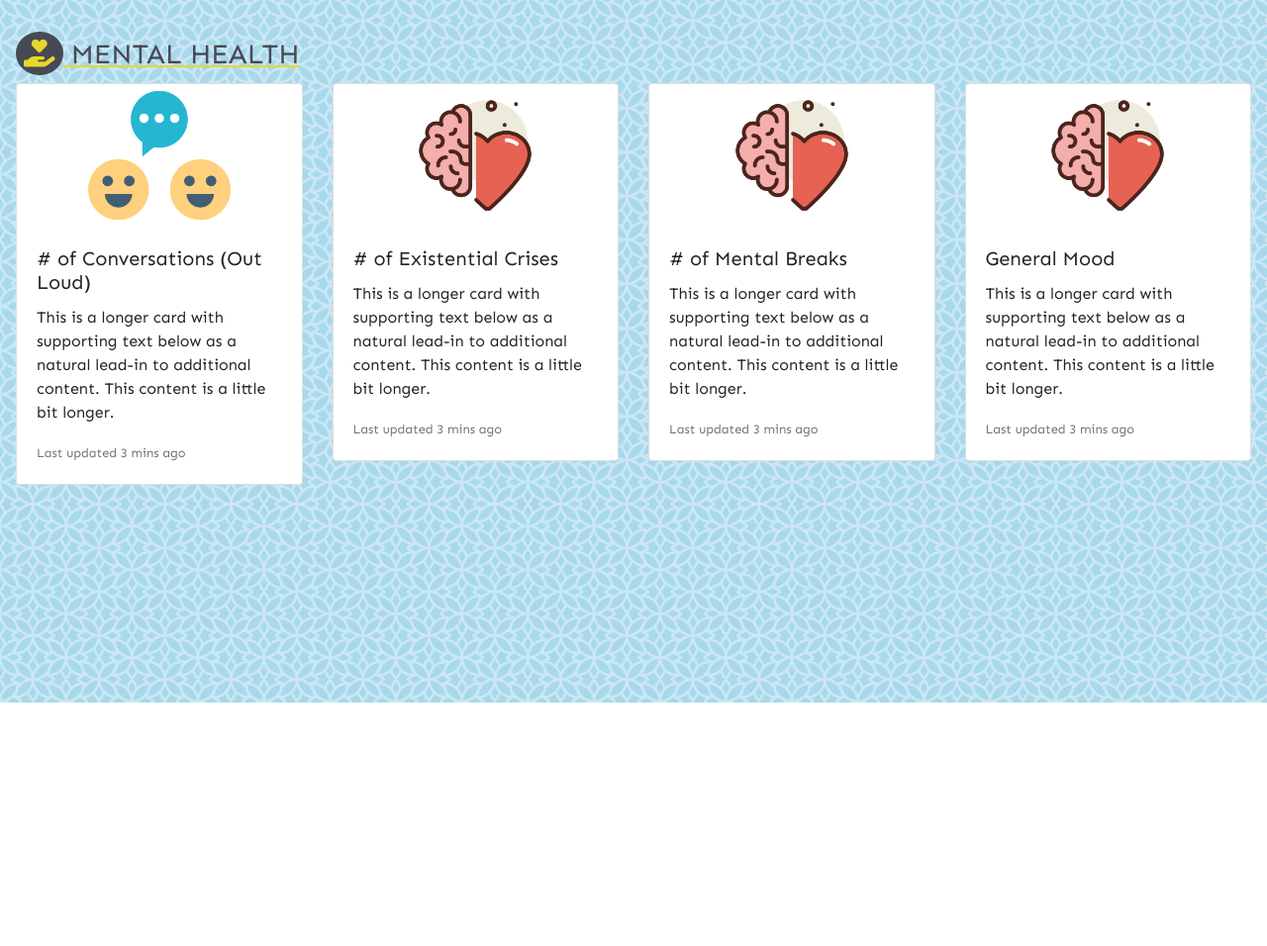
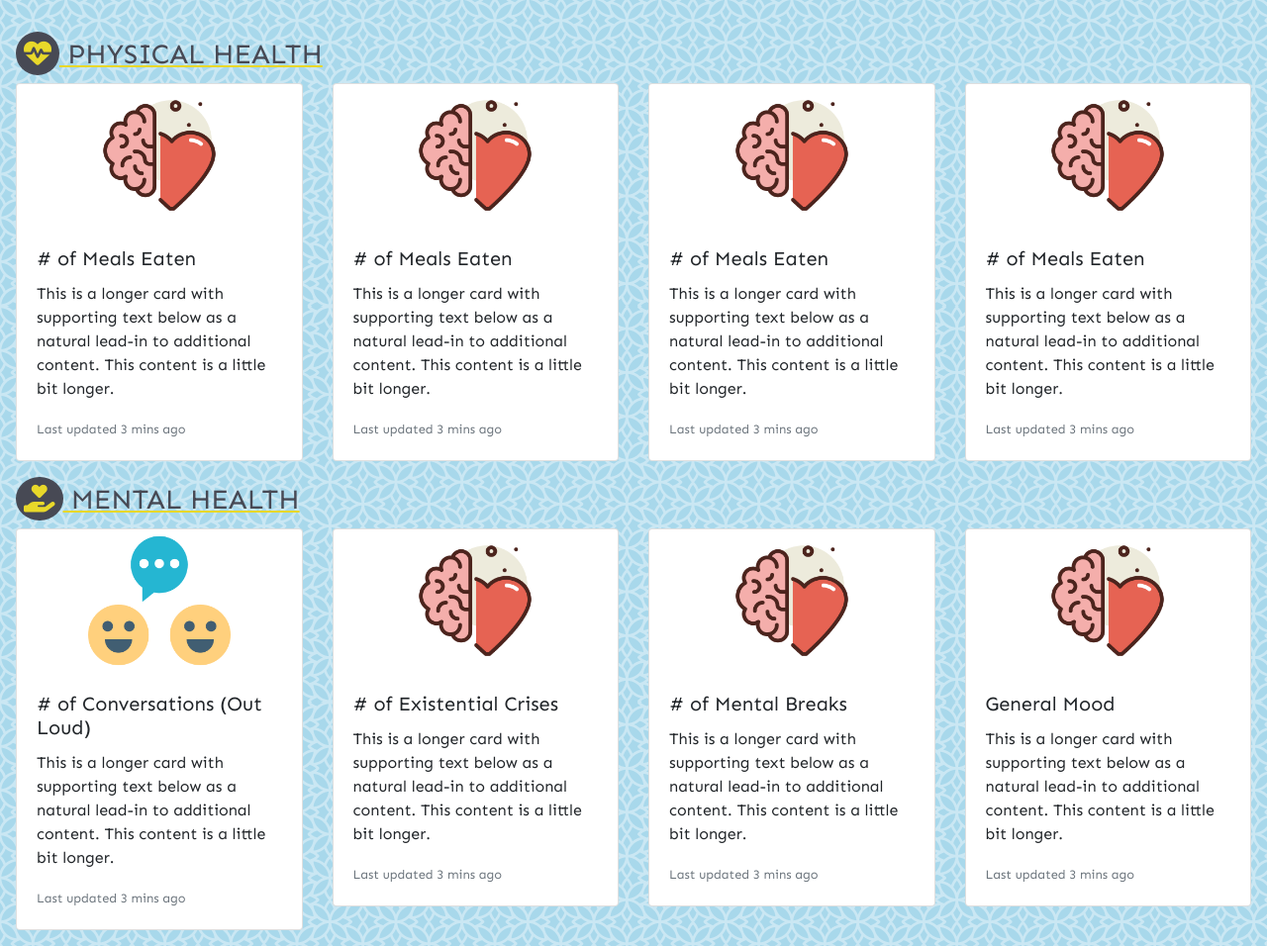
Before and after one commit to psittikul/quarantine-keeper, a PHP site: page / in a window 1280 px wide. Shown: the part 90-1046 px from the top of the page at 99% size. Before the commit the page ends 800 px from the top, so only its background shows below. Run offline with PHP 8.4, Linux system fonts and the light colour scheme; some libraries are stand-ins or nearby versions; some web fonts are replaced.

Commit message:
Messing with card styles

```diff
--- a/css/styles.css
+++ b/css/styles.css
@@ -68,4 +68,8 @@ body .container-fluid {
   margin: auto;
 }
 
+.row.section-row {
+  margin-bottom: 1rem;
+}
+
 /*# sourceMappingURL=styles.css.map */
--- a/index.php
+++ b/index.php
@@ -32,6 +32,55 @@
                 <span class="timeel timeRefSeconds">seconds</span>
             </div>
         </nav>
+        <div class="row section-header">
+            <div class="col-sm">
+                <h3 class="section-title">
+                    <i class="fas fa-heartbeat"></i> Physical Health
+                </h3>
+            </div>
+        </div>
+        <div class="row section-row">
+            <div class="col-sm-3">
+                <div class="card">
+                    <img src="assets/brain.png" class="card-img-top" alt="...">
+                    <div class="card-body">
+                        <h5 class="card-title"># of Meals Eaten</h5>
+                        <p class="card-text">This is a longer card with supporting text below as a natural lead-in to additional content. This content is a little bit longer.</p>
+                        <p class="card-text"><small class="text-muted">Last updated 3 mins ago</small></p>
+                    </div>
+                </div>
+            </div>
+            <div class="col-sm-3">
+                <div class="card">
+                    <img src="assets/brain.png" class="card-img-top" alt="...">
+                    <div class="card-body">
+                        <h5 class="card-title"># of Meals Eaten</h5>
+                        <p class="card-text">This is a longer card with supporting text below as a natural lead-in to additional content. This content is a little bit longer.</p>
+                        <p class="card-text"><small class="text-muted">Last updated 3 mins ago</small></p>
+                    </div>
+                </div>
+            </div>
+            <div class="col-sm-3">
+                <div class="card">
+                    <img src="assets/brain.png" class="card-img-top" alt="...">
+                    <div class="card-body">
+                        <h5 class="card-title"># of Meals Eaten</h5>
+                        <p class="card-text">This is a longer card with supporting text below as a natural lead-in to additional content. This content is a little bit longer.</p>
+                        <p class="card-text"><small class="text-muted">Last updated 3 mins ago</small></p>
+                    </div>
+                </div>
+            </div>
+            <div class="col-sm-3">
+                <div class="card">
+                    <img src="assets/brain.png" class="card-img-top" alt="...">
+                    <div class="card-body">
+                        <h5 class="card-title"># of Meals Eaten</h5>
+                        <p class="card-text">This is a longer card with supporting text below as a natural lead-in to additional content. This content is a little bit longer.</p>
+                        <p class="card-text"><small class="text-muted">Last updated 3 mins ago</small></p>
+                    </div>
+                </div>
+            </div>
+        </div>
         <div class="row section-header">
             <div class="col-sm">
                 <h3 class="section-title"><i class="fas fa-hand-holding-heart"></i> Mental Health</h3>
--- a/scss/styles.scss
+++ b/scss/styles.scss
@@ -66,3 +66,7 @@ body {
   width: 50%;
   margin: auto;
 }
+
+.row.section-row {
+  margin-bottom: 1rem;
+}
```
Also changed, not shown: 1 other file.
